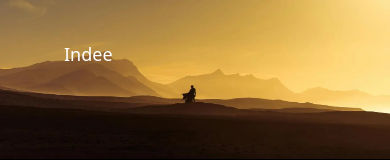
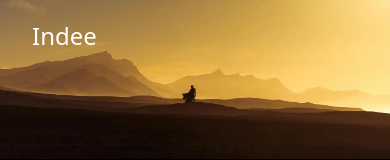
Before and after one commit to shailstar/indee-assignment, a Vue app: page / in a window 390 px wide. Shown: the top 160 px of the page. Built offline with nearby package versions, Linux system fonts and the light colour scheme.

Commit message:
enc: responsivness-add-to-header

```diff
--- a/src/components/Header/index.vue
+++ b/src/components/Header/index.vue
@@ -1,4 +1,6 @@
 <template>
-  <div class="text-white fixed z-50 px-16 py-10 text-lg w-full">Indee</div>
+  <div class="text-white fixed z-50 px-8 py-5 sm:px-16 sm:py-10 text-2xl w-full">
+    Indee
+  </div>
 </template>
 <script setup></script>
```
